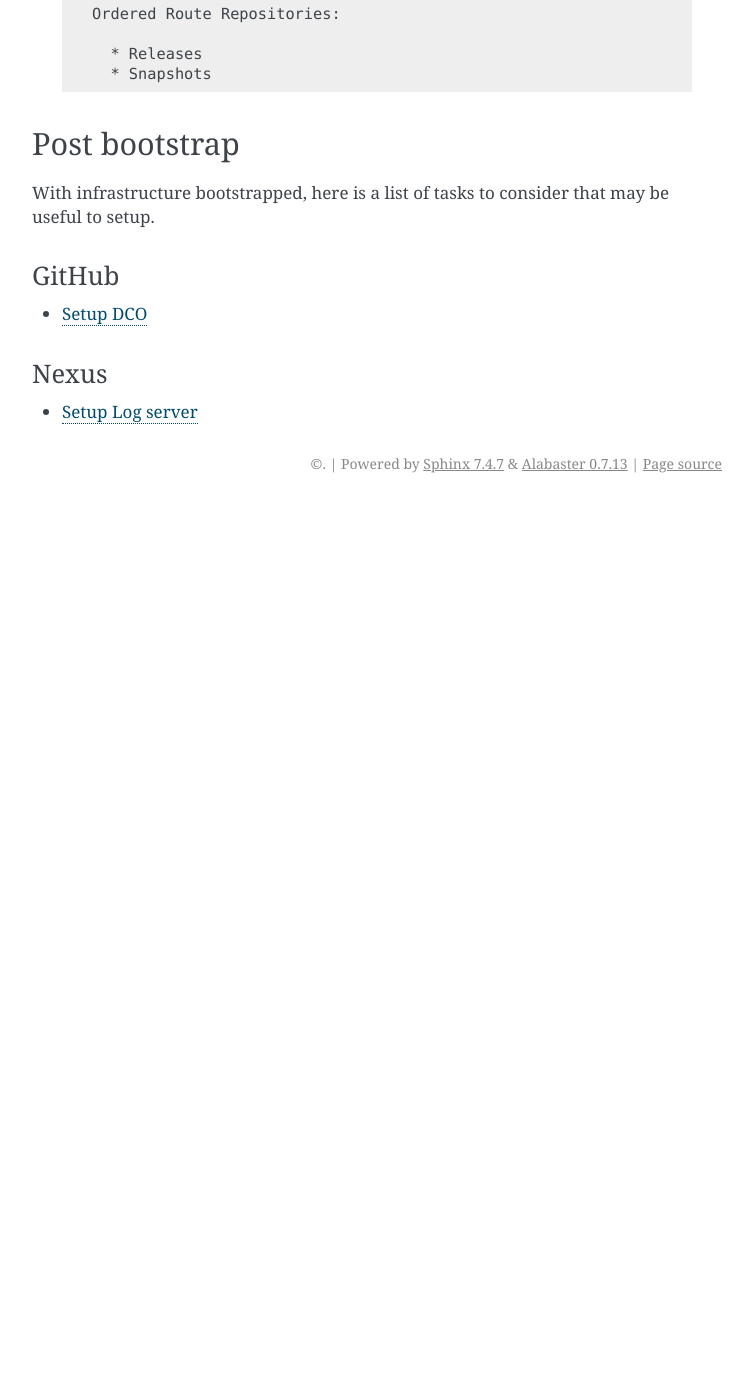
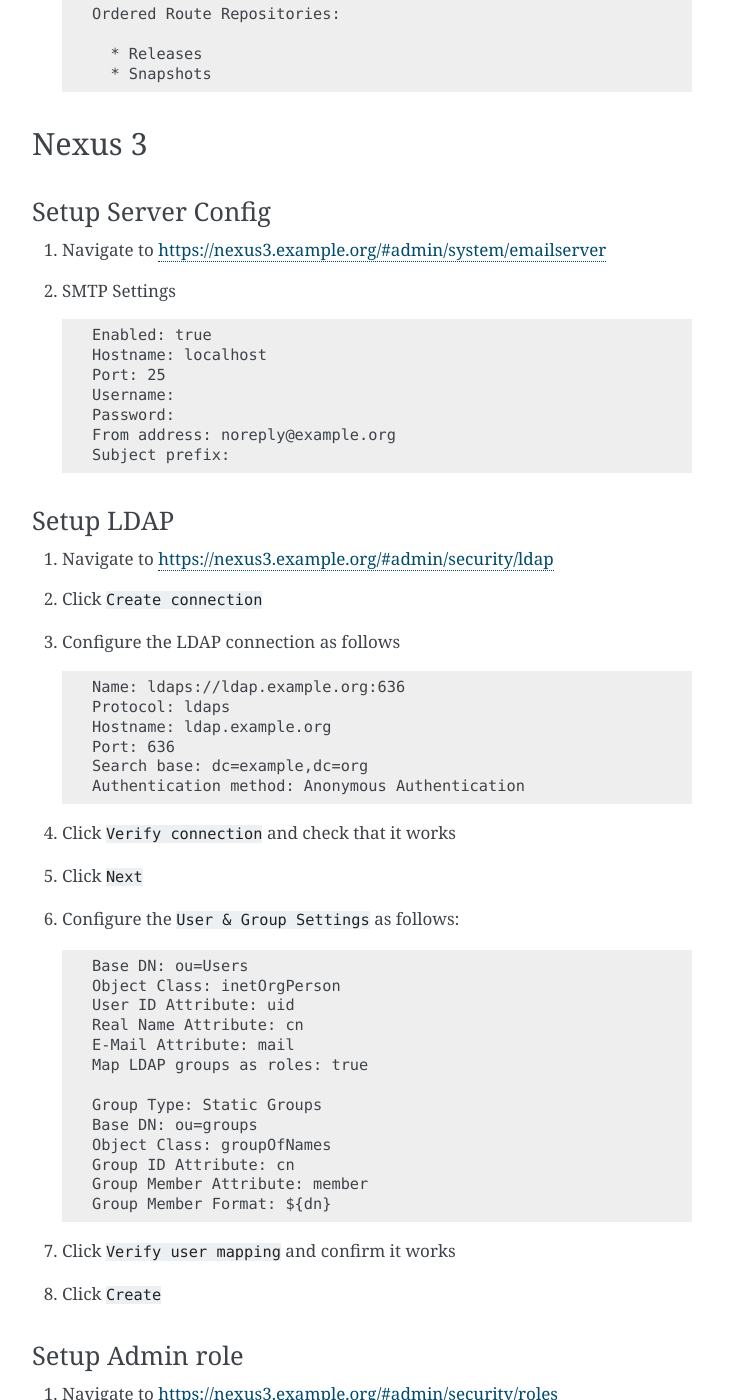
Before and after one commit to lfit/releng-docs, a Sphinx documentation site: the page built from docs/infra/bootstrap.rst, in a window 1280 px wide and 1400 px high, scrolled down 11778 px. Shown: the whole window, without its empty margins (388-1140 px from the left). Built offline with Sphinx 7.4.7, drawn with Linux system fonts in a browser that asks for light colours; the version number could not be read and is left out; before the commit the page ends 12281 px from its top, so only the background shows below that; some of the changed text lies outside the part shown.

Commit message:
Add Nexus 3 bootstrap docs
Issue: RELENG-966
Change-Id: I697085b5a3d8fac0288d9ab04e85da8cbd529676
Signed-off-by: Thanh Ha <thanh.ha@linuxfoundation.org>

```diff
--- a/docs/infra/bootstrap.rst
+++ b/docs/infra/bootstrap.rst
@@ -564,6 +564,99 @@
         * Releases
         * Snapshots
 
+.. _bootstrap-nexus3:
+
+Nexus 3
+=======
+
+.. _nexus3-setup-server-config:
+
+Setup Server Config
+-------------------
+
+#. Navigate to https://nexus3.example.org/#admin/system/emailserver
+#. SMTP Settings
+
+   .. code-block:: none
+
+      Enabled: true
+      Hostname: localhost
+      Port: 25
+      Username:
+      Password:
+      From address: noreply@example.org
+      Subject prefix:
+
+.. _nexus3-setup-ldap:
+
+Setup LDAP
+----------
+
+#. Navigate to https://nexus3.example.org/#admin/security/ldap
+#. Click ``Create connection``
+#. Configure the LDAP connection as follows
+
+   .. code-block:: none
+
+      Name: ldaps://ldap.example.org:636
+      Protocol: ldaps
+      Hostname: ldap.example.org
+      Port: 636
+      Search base: dc=example,dc=org
+      Authentication method: Anonymous Authentication
+
+#. Click ``Verify connection`` and check that it works
+#. Click ``Next``
+#. Configure the ``User & Group Settings`` as follows:
+
+   .. code-block:: none
+
+      Base DN: ou=Users
+      Object Class: inetOrgPerson
+      User ID Attribute: uid
+      Real Name Attribute: cn
+      E-Mail Attribute: mail
+      Map LDAP groups as roles: true
+
+      Group Type: Static Groups
+      Base DN: ou=groups
+      Object Class: groupOfNames
+      Group ID Attribute: cn
+      Group Member Attribute: member
+      Group Member Format: ${dn}
+
+#. Click ``Verify user mapping`` and confirm it works
+#. Click ``Create``
+
+.. _nexus3-setup-admin-role:
+
+Setup Admin role
+----------------
+
+#. Navigate to https://nexus3.example.org/#admin/security/roles
+#. Click ``Create role > External Role Mapping``
+#. Configure mapping as follows:
+
+   .. code-block:: none
+
+      Mapped Role: lf-collab-admins
+      Role Name: lf-collab-admins
+      Role description: lf-collab-admins
+      Privileges: nx-all
+
+From this point you should be able to login using your own account to
+administrate the server. Do that and then setup admin user email and
+deactivate the default deployment account as we will create separate
+project deployment accounts for each individual project.
+
+#. Navigate to https://nexus3.example.org/#admin/security/users:admin
+#. Configure the admin user email to ``collab-it+PROJECT@linuxfoundation.org``
+
+   .. note::
+
+      Replace email as necessary for your org.
+
+
 .. _post-bootstrap:
 
 Post bootstrap
```
